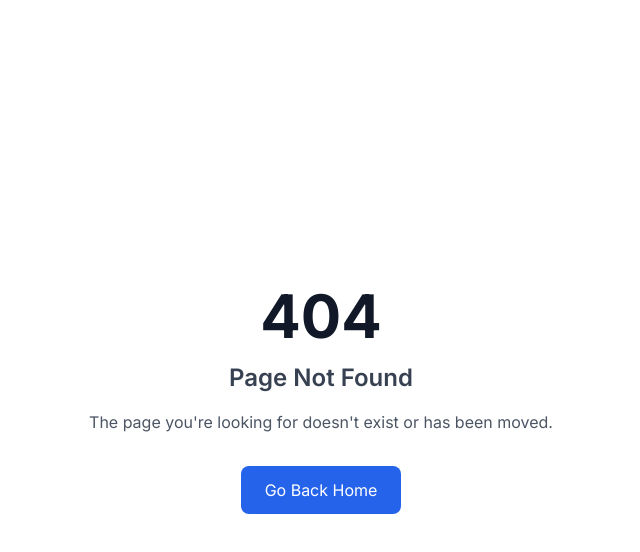
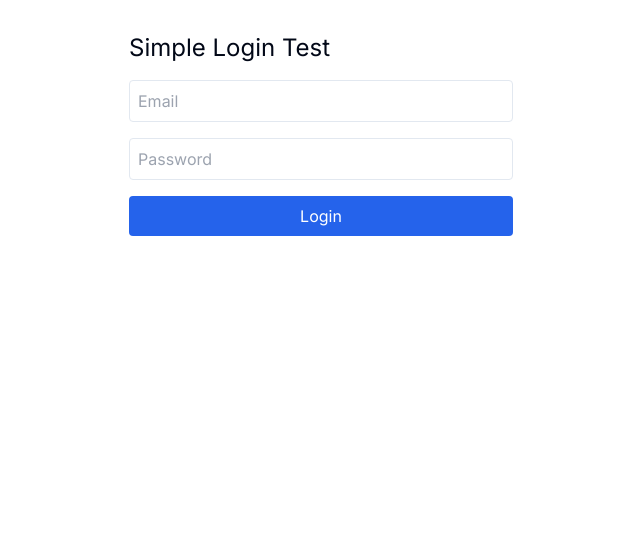
Before and after one commit to sbyiadom/Stratavax-Learning-Management-System, a Next.js app: page /login-simple in a window 1280 px wide. Before the commit this address had no page. Shown: the top 552 px of the page, without its empty margins (319-959 px from the left). Built offline with nearby package versions, Linux system fonts and the light colour scheme.

Commit message:
Create page.tsx

```diff
--- /dev/null
+++ b/app/login-simple/page.tsx
@@ -0,0 +1,58 @@
+'use client'
+
+import { useState } from 'react'
+import { createClient } from '@/lib/supabase'
+
+export default function SimpleLogin() {
+  const [email, setEmail] = useState('')
+  const [password, setPassword] = useState('')
+  const [message, setMessage] = useState('')
+  const supabase = createClient()
+
+  const handleLogin = async (e: React.FormEvent) => {
+    e.preventDefault()
+
+    const { data, error } = await supabase.auth.signInWithPassword({
+      email,
+      password,
+    })
+
+    if (error) {
+      setMessage(`Error: ${error.message}`)
+    } else {
+      setMessage(`Success! User: ${data.user?.email}`)
+      // Check cookies after login
+      setTimeout(() => {
+        window.location.href = '/debug'
+      }, 1000)
+    }
+  }
+
+  return (
+    <div className="p-8 max-w-md mx-auto">
+      <h1 className="text-2xl mb-4">Simple Login Test</h1>
+      <form onSubmit={handleLogin} className="space-y-4">
+        <input
+          type="email"
+          value={email}
+          onChange={(e) => setEmail(e.target.value)}
+          placeholder="Email"
+          className="w-full p-2 border rounded"
+          required
+        />
+        <input
+          type="password"
+          value={password}
+          onChange={(e) => setPassword(e.target.value)}
+          placeholder="Password"
+          className="w-full p-2 border rounded"
+          required
+        />
+        <button type="submit" className="w-full p-2 bg-blue-600 text-white rounded">
+          Login
+        </button>
+      </form>
+      {message && <div className="mt-4 p-4 bg-gray-100 rounded">{message}</div>}
+    </div>
+  )
+}
```
